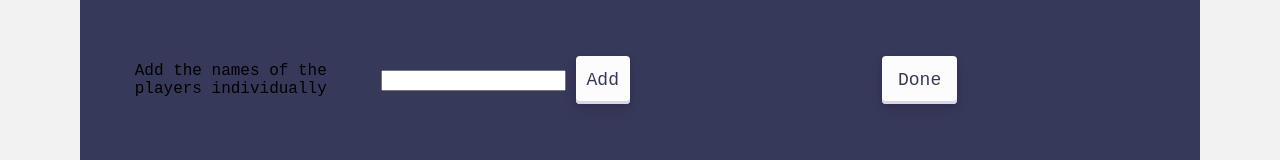
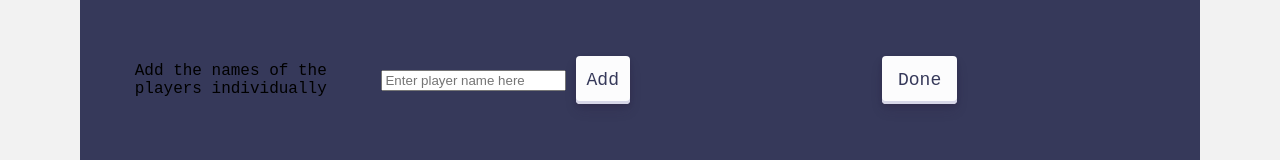
Before and after one commit to GrePaw/AngPyDarts, an Angular app: page /playersinfo in a window 1280 px wide. Shown: the part 530-690 px from the top of the page. Built offline with nearby package versions, Linux system fonts and the light colour scheme.

Commit message:
Added placeholder to input box and removed some unused code

```diff
--- a/src/app/playersinfo/playersinfo.component.html
+++ b/src/app/playersinfo/playersinfo.component.html
@@ -105,7 +105,7 @@
         <div *ngIf="alldonevariable == false"  class="split-screen">
             <div *ngIf="counter < 4" class="left-side">
                 <p>Add the names of the players individually</p>
-                <input type="text" #box>
+                <input type="text" placeholder="Enter player name here" #box>
 
                 <button class="button-30" role="button" (click)="getVal(box.value)">Add</button>
 
```
Also changed, not shown: src/app/landingpageclassicgame/landingpageclassicgame.component.html (+0 -22 lines).
